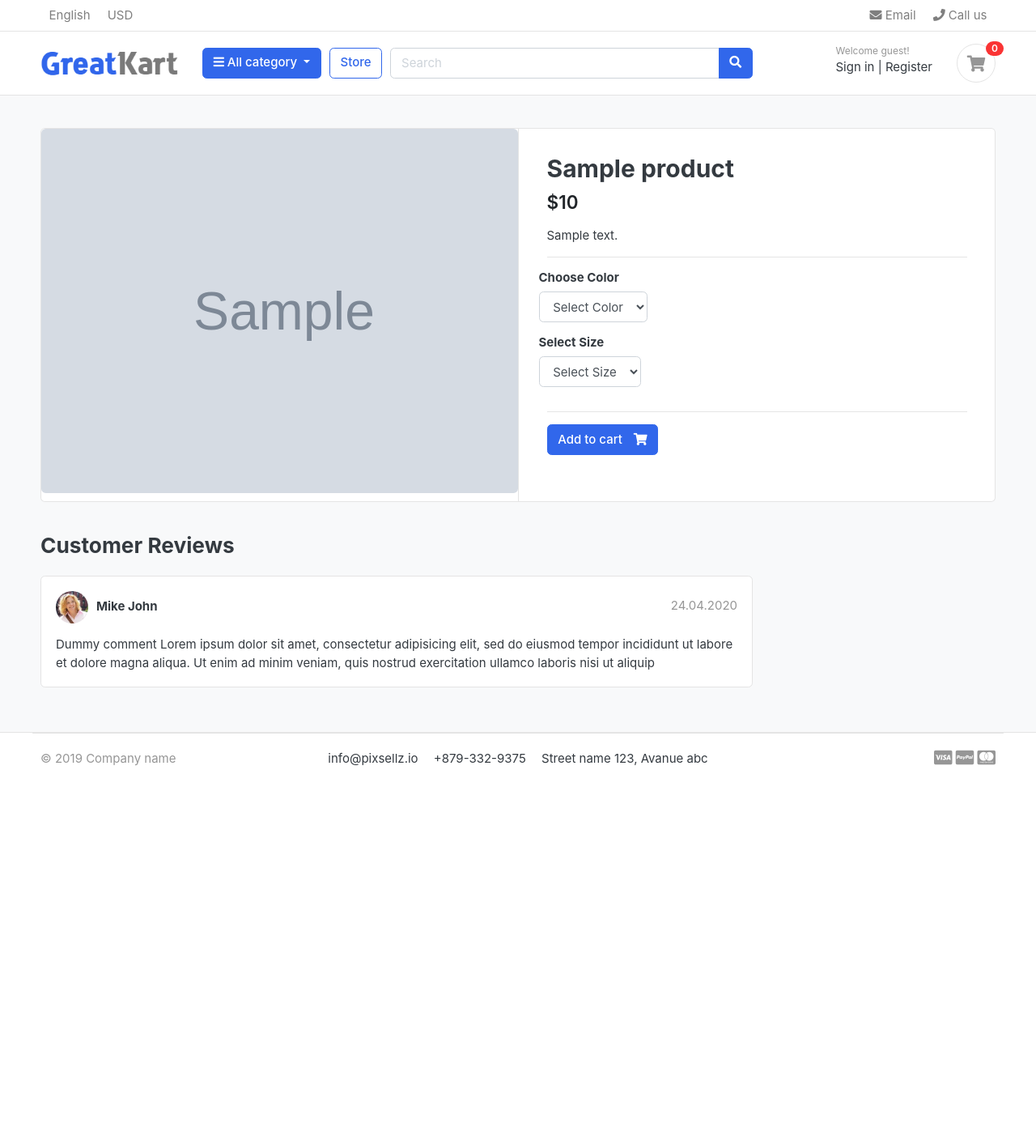
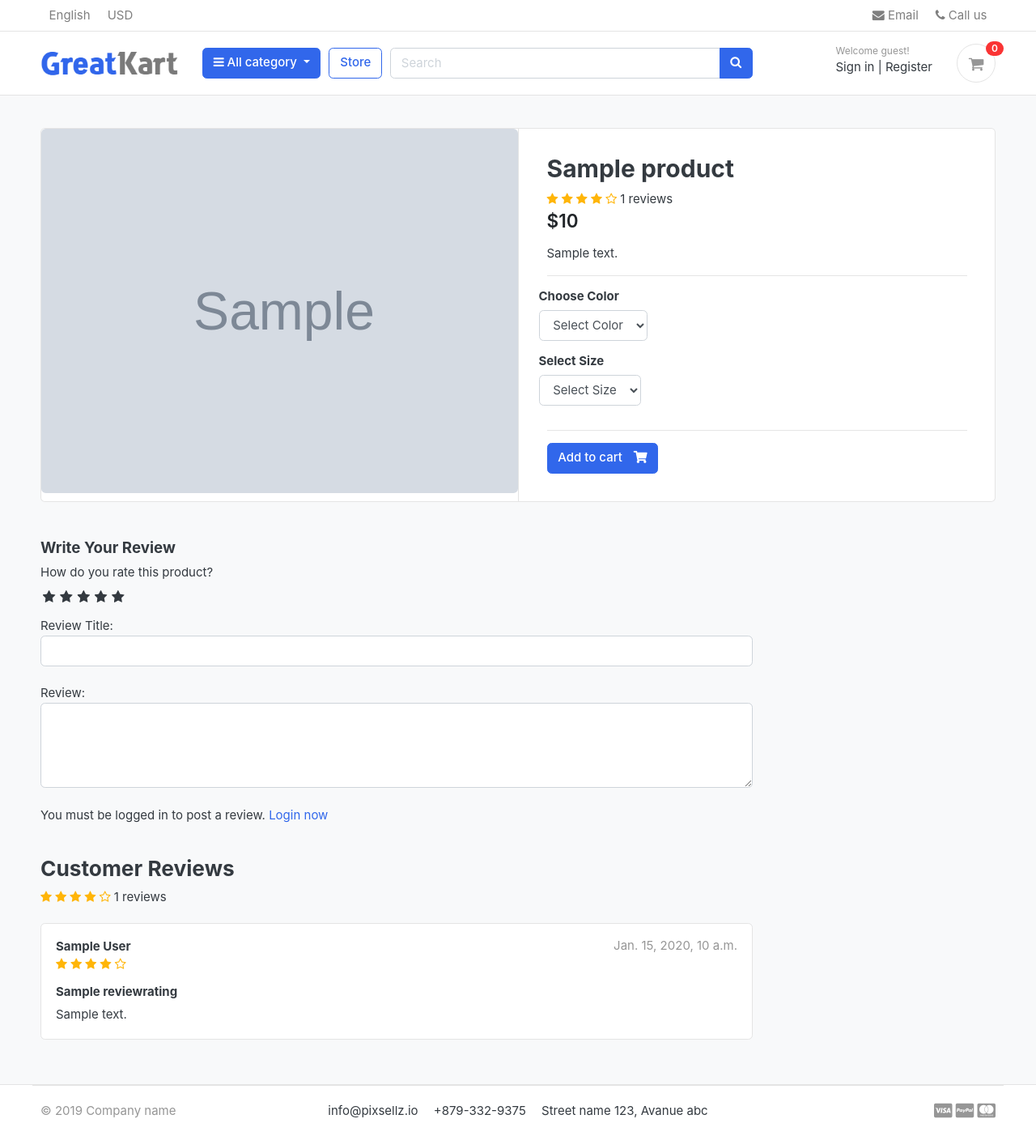
Before and after one commit to DeepaRajkumar/greatkart-django, a Django app: a page that uses templates/base.html in a window 1280 px wide. Shown: the whole page at 81% size. Before the commit the page ends 946 px from the top, so only its background shows below. Run offline with Django 3.2, Linux system fonts and the light colour scheme; tables that the repository leaves empty hold one stand-in row (values such as "Sample post"); grey boxes marked "Sample" are stand-in pictures; some libraries are stand-ins or nearby versions; some web fonts are replaced.

Commit message:
handle review and rating

```diff
--- a/accounts/models.py
+++ b/accounts/models.py
@@ -51,7 +51,8 @@ class Account(AbstractBaseUser):
     REQUIRED_FIELDS=['username','first_name','last_name']
 
     objects=MyAccountManager()
-
+    def full_name(self):
+        return f'{self.first_name} {self.last_name}'
     def __str__(self):
         return self.email
     def has_perm(self, perm, obj=None):
--- /dev/null
+++ b/static/css/custom.css
@@ -0,0 +1,29 @@
+.rate > input{
+  display: none;
+}
+.rate{
+  display: inline-block;
+  border: 0;
+}
+.rate > label{
+  float: right;
+  /*showing star*/
+}
+.rate > label:before{
+  display: inline-block;
+  font-size: 1.1rem;
+  font-family: FontAwesome;
+  content: "\f005";
+  margin:0;
+  padding:0.1rem .2rem;
+  cursor: pointer;
+}
+/*half star */
+.rate .half:before{
+  content:"\f089";
+  position:absolute;
+  padding-right: 0;
+}
+input:checked ~ label, label:hover ~label{
+  color:#FFb508;
+}
--- a/store/admin.py
+++ b/store/admin.py
@@ -1,5 +1,5 @@
 from django.contrib import admin
-from .models import Product,Variation
+from .models import Product,Variation,ReviewRating
 class ProductAdmin(admin.ModelAdmin):
     list_display=('product_name','price','stock','category','modified_date','is_available')
     prepopulated_fields={'slug':('product_name',)}
@@ -9,4 +9,5 @@ class VariationAdmin(admin.ModelAdmin):
     list_filter=('product','variation_category','variation_value')
 admin.site.register(Product,ProductAdmin)
 admin.site.register(Variation,VariationAdmin)
+admin.site.register(ReviewRating)
 # Register your models here.
--- a/store/urls.py
+++ b/store/urls.py
@@ -7,4 +7,5 @@ urlpatterns = [
     path('category/<slug:category_slug>/',views.store,name='products_by_category'),
     path('category/<slug:category_slug>/<slug:product_slug>/',views.product_detail,name='products_detail'),
     path('search/',views.search,name='search'),
+    path('submit_review/<int:product_id>/', views.submit_review, name='submit_review'),
 ]
--- a/store/views.py
+++ b/store/views.py
@@ -1,10 +1,15 @@
-from django.shortcuts import render,get_object_or_404
-from .models import Product
+from django.shortcuts import render,get_object_or_404, redirect
+from .models import Product, ReviewRating
 from category.models import Category
 from carts.views import _cart_id
 from carts.models import CartItem
 from django.core.paginator import EmptyPage,PageNotAnInteger, Paginator
 from django.db.models import Q
+from django.http import HttpResponse
+from .forms import ReviewForm
+from django.contrib import messages
+from orders.models import OrderProduct
+
 
 def store(request,category_slug=None):
     categories=None
@@ -34,9 +39,21 @@ def product_detail(request,category_slug,product_slug):
         in_cart=CartItem.objects.filter(cart__cart_id=_cart_id(request),product=single_product).exists()
     except Exception as e:
              raise # -*- coding: utf-8 -*-
+    if request.user.is_authenticated:
+        try:
+            orderproduct = OrderProduct.objects.filter(user=request.user, product_id=single_product.id).exists()
+        except OrderProduct.DoesNotExist:
+            orderproduct = None
+    else:
+        orderproduct = None
+
+    # Get the reviews
+    reviews = ReviewRating.objects.filter(product_id=single_product.id, status=True)
     context={
     'single_product':single_product,
     'in_cart':in_cart,
+    'orderproduct': orderproduct,
+    'reviews': reviews,
     }
     return render(request,'store/product_detail.html',context)
 def search(request):
@@ -56,6 +73,28 @@ def search(request):
     }
     return render(request,'store/store.html',context)
 
+def submit_review(request, product_id):
+    url = request.META.get('HTTP_REFERER')
+    if request.method == 'POST':
+        try:
+            reviews = ReviewRating.objects.get(user__id=request.user.id, product__id=product_id)
+            form = ReviewForm(request.POST, instance=reviews)
+            form.save()
+            messages.success(request, 'Thank you! Your review has been updated.')
+            return redirect(url)
+        except ReviewRating.DoesNotExist:
+            form = ReviewForm(request.POST)
+            if form.is_valid():
+                data = ReviewRating()
+                data.subject = form.cleaned_data['subject']
+                data.rating = form.cleaned_data['rating']
+                data.review = form.cleaned_data['review']
+                data.ip = request.META.get('REMOTE_ADDR')
+                data.product_id = product_id
+                data.user_id = request.user.id
+                data.save()
+                messages.success(request, 'Thank you! Your review has been submitted.')
+                return redirect(url)
 
 
 
--- a/templates/base.html
+++ b/templates/base.html
@@ -25,11 +25,56 @@
 <link href="{%static 'css/ui.css'%}" rel="stylesheet" type="text/css"/>
 <link href="{%static 'css/responsive.css'%}" rel="stylesheet" media="only screen and (max-width: 1200px)" />
 
+
+<link href="{% static 'css/custom.css' %}" rel="stylesheet" type="text/css"/>
+<link rel="stylesheet" href="https://cdnjs.cloudflare.com/ajax/libs/font-awesome/4.7.0/css/font-awesome.min.css">
+
+
+<style>
+.rate > input{
+  display: none;
+}
+.rate{
+  display: inline-block;
+  border: 0;
+}
+.rate > label{
+  float: right;
+  /*showing star*/
+}
+.rate > label:before{
+  display: inline-block;
+  font-size: 1.1rem;
+  font-family: FontAwesome;
+  content: "\f005";
+  margin:0;
+  padding:0.1rem .2rem;
+  cursor: pointer;
+}
+/*half star */
+.rate .half:before{
+  content:"\f089";
+  position:absolute;
+  padding-right: 0;
+}
+input:checked ~ label, label:hover ~label{
+  color:#FFb508;
+}
+input:checked + label:hover, input:checked ~ label:hover,input:checked ~ label:hover ~ label,
+label:hover ~ input:checked ~ label{
+  color: #cc9000;
+}
+.rating-star i{
+    color:#FFb508 ! important;
+}
+</style>
 <!-- custom javascript -->
 <script src="{%static 'js/script.js'%}" type="text/javascript"></script>
- <script src="https://www.paypal.com/sdk/js?client-id=AWiLOujL3p9By3e4YjTpHyHMAepCzKyo4tdAszSRTw2SuzUEjPb69PdGVuQgCWhcMwg1FhhejNozYb37&currency=USD"></script>
+
 <script type="text/javascript">
 /// some script
+
+
 
 // jquery ready start
 $(document).ready(function() {
--- a/templates/store/product_detail.html
+++ b/templates/store/product_detail.html
@@ -22,6 +22,18 @@
 <article class="content-body">
 
 <h2 class="title">{{single_product.product_name}}</h2>
+
+<div class="rating-star">
+								<span>
+									<i class="fa fa-star{% if single_product.averageReview < 0.5 %}-o{% elif single_product.averageReview >= 0.5 and single_product.averageReview < 1 %}-half-o {% endif %}" aria-hidden="true"></i>
+									<i class="fa fa-star{% if single_product.averageReview < 1.5 %}-o{% elif single_product.averageReview >= 1.5 and single_product.averageReview < 2 %}-half-o {% endif %}" aria-hidden="true"></i>
+									<i class="fa fa-star{% if single_product.averageReview < 2.5 %}-o{% elif single_product.averageReview >= 2.5 and single_product.averageReview < 3 %}-half-o {% endif %}" aria-hidden="true"></i>
+									<i class="fa fa-star{% if single_product.averageReview < 3.5 %}-o{% elif single_product.averageReview >= 3.5 and single_product.averageReview < 4 %}-half-o {% endif %}" aria-hidden="true"></i>
+									<i class="fa fa-star{% if single_product.averageReview < 4.5 %}-o{% elif single_product.averageReview >= 4.5 and single_product.averageReview < 5 %}-half-o {% endif %}" aria-hidden="true"></i>
+	<span>{{single_product.countReview}} reviews</span>
+									</span>
+							</div>
+
 
 <div class="mb-3">
 	<var class="price h4">${{single_product.price}}</var>
@@ -73,33 +85,95 @@
 <!-- ============================ COMPONENT 1 END .// ================================= -->
 
 <br>
+<br>
 
 		<div class="row">
 			<div class="col-md-9">
 
+
+
+				<form action="{% url 'submit_review' single_product.id %}" method="POST">
+					{% csrf_token %}
+					<h5>Write Your Review</h5>
+
+					<div>
+						<!-- Rating stars -->
+						<label>How do you rate this product?</label>
+						<br>
+						<div class="rate">
+							<input type="radio" name="rating" id="rating10" value="5" required /><label for="rating10" title="5"></label>
+							<input type="radio" name="rating" id="rating9" value="4.5" required /><label for="rating9" title="4.5" class="half"></label>
+							<input type="radio" name="rating" id="rating8" value="4" required /><label for="rating8" title="4"></label>
+							<input type="radio" name="rating" id="rating7" value="3.5" required /><label for="rating7" title="3.5" class="half"></label>
+							<input type="radio" name="rating" id="rating6" value="3" required /><label for="rating6" title="3"></label>
+							<input type="radio" name="rating" id="rating5" value="2.5" required /><label for="rating5" title="2.5" class="half"></label>
+							<input type="radio" name="rating" id="rating4" value="2" required /><label for="rating4" title="2"></label>
+							<input type="radio" name="rating" id="rating3" value="1.5" required /><label for="rating3" title="1.5" class="half"></label>
+							<input type="radio" name="rating" id="rating2" value="1" required /><label for="rating2" title="1"></label>
+							<input type="radio" name="rating" id="rating1" value="0.5" required /><label for="rating1" title="0.5" class="half"></label>
+						</div>
+<br>
+						Review Title:
+						<input type="text" class="form-control" name="subject">
+						<br>
+						Review:
+						<textarea name="review" rows="4" class="form-control"></textarea>
+						<br>
+						{% if user.is_authenticated %}
+							{% if orderproduct %}
+								<input type="submit" value="Submit Review" class="btn btn-primary">
+							{% else %}
+								<p>You must purchase this product to post a review.</p>
+							{% endif %}
+						{% else %}
+						<p>You must be logged in to post a review. <span><a href="{% url 'login' %}">Login now</a></span></p>
+						{% endif %}
+
+					</div>
+{% include 'includes/alerts.html' %}
+				</form>
+<br>
 <header class="section-heading">
 	<h3>Customer Reviews </h3>
+	<div class="rating-star">
+		<span>
+			<i class="fa fa-star{% if single_product.averageReview < 0.5 %}-o{% elif single_product.averageReview >= 0.5 and single_product.averageReview < 1 %}-half-o {% endif %}" aria-hidden="true"></i>
+			<i class="fa fa-star{% if single_product.averageReview < 1.5 %}-o{% elif single_product.averageReview >= 1.5 and single_product.averageReview < 2 %}-half-o {% endif %}" aria-hidden="true"></i>
+			<i class="fa fa-star{% if single_product.averageReview < 2.5 %}-o{% elif single_product.averageReview >= 2.5 and single_product.averageReview < 3 %}-half-o {% endif %}" aria-hidden="true"></i>
+			<i class="fa fa-star{% if single_product.averageReview < 3.5 %}-o{% elif single_product.averageReview >= 3.5 and single_product.averageReview < 4 %}-half-o {% endif %}" aria-hidden="true"></i>
+			<i class="fa fa-star{% if single_product.averageReview < 4.5 %}-o{% elif single_product.averageReview >= 4.5 and single_product.averageReview < 5 %}-half-o {% endif %}" aria-hidden="true"></i>
+	<span>{{single_product.countReview}} reviews</span>
+			</span>
+	</div>
 
 </header>
 
+{% for review in reviews %}
 				<article class="box mb-3">
 					<div class="icontext w-100">
-			<img src="{% static './images/avatars/avatar1.jpg' %}" class="img-xs icon rounded-circle">
+
 						<div class="text">
-				<span class="date text-muted float-md-right">24.04.2020 </span>
-				<h6 class="mb-1">Mike John </h6>
-
+							<span class="date text-muted float-md-right">{{review.updated_at}} </span>
+							<h6 class="mb-1">{{review.user.full_name}} </h6>
+							<div class="rating-star">
+								<span>
+									<i class="fa fa-star{% if review.rating == 0.5 %}-half-o{% elif review.rating < 1 %}-o {% endif %}" aria-hidden="true"></i>
+									<i class="fa fa-star{% if review.rating == 1.5 %}-half-o{% elif review.rating < 2 %}-o {% endif %}" aria-hidden="true"></i>
+									<i class="fa fa-star{% if review.rating == 2.5 %}-half-o{% elif review.rating < 3 %}-o {% endif %}" aria-hidden="true"></i>
+									<i class="fa fa-star{% if review.rating == 3.5 %}-half-o{% elif review.rating < 4 %}-o {% endif %}" aria-hidden="true"></i>
+									<i class="fa fa-star{% if review.rating == 4.5 %}-half-o{% elif review.rating < 5 %}-o {% endif %}" aria-hidden="true"></i>
+								</span>
+							</div>
 						</div>
 					</div> <!-- icontext.// -->
 					<div class="mt-3">
+						<h6>{{review.subject}}</h6>
 						<p>
-				Dummy comment Lorem ipsum dolor sit amet, consectetur adipisicing elit, sed do eiusmod
-				tempor incididunt ut labore et dolore magna aliqua. Ut enim ad minim veniam,
-				quis nostrud exercitation ullamco laboris nisi ut aliquip
+							{{review.review}}
 						</p>
 					</div>
 				</article>
-
+{% endfor %}
 
 
 			</div> <!-- col.// -->
```
Also changed, not shown: store/forms.py (added, +7 -0 lines), store/models.py (+28 -0 lines), store/migrations/0006_reviewrating.py (added). Lines whose indentation alone changed are shown as unchanged.
